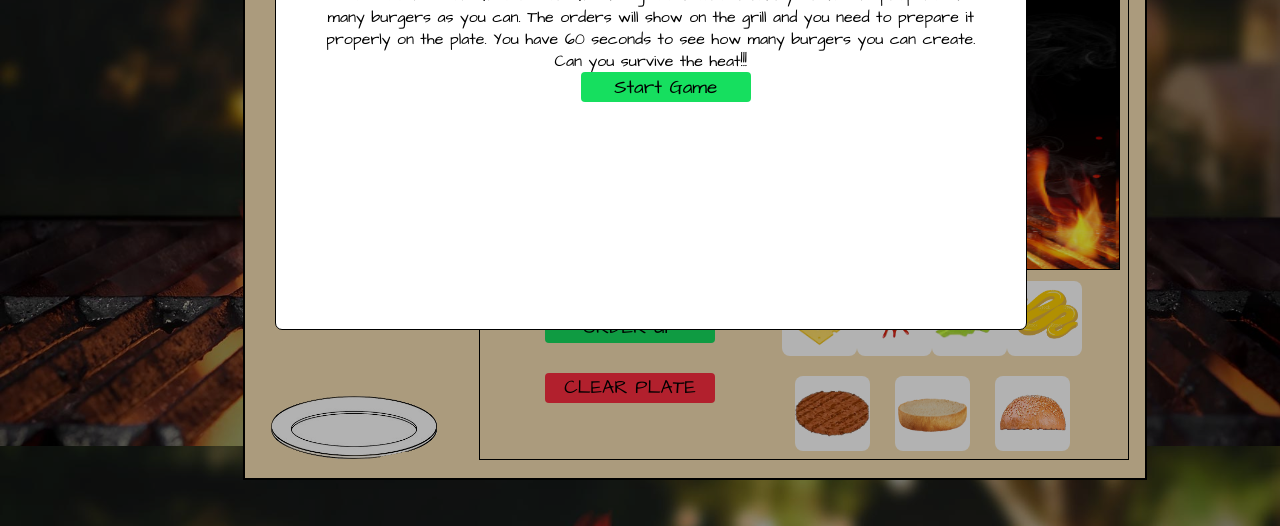
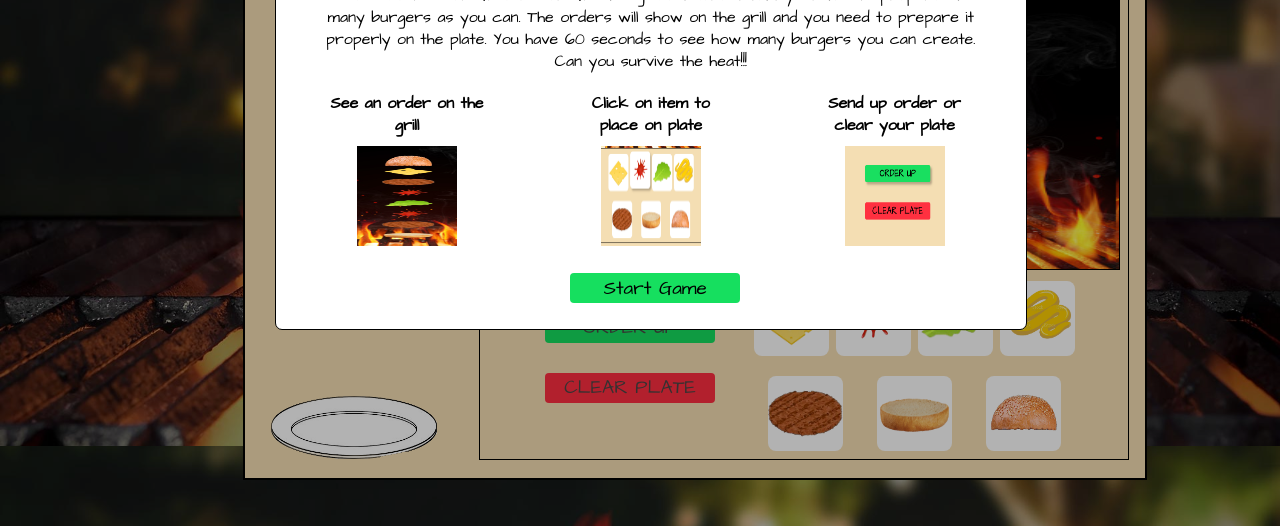
Before and after one commit to jonathan-dwight/over-grilled, a website built with webpack: page index.html in a window 1280 px wide. Shown: the part 274-800 px from the top of the page. Built offline with nearby package versions, Linux system fonts and the light colour scheme.

Commit message:
Add Styling to Modal

```diff
--- a/index.html
+++ b/index.html
@@ -5,6 +5,9 @@
     <meta name="viewport" content="width=device-width, initial-scale=1.0">
     <script src="https://kit.fontawesome.com/1dae5bf311.js" crossorigin="anonymous"></script>
     <link href="https://fonts.googleapis.com/css2?family=Architects+Daughter&display=swap" rel="stylesheet">
+    <!-- <link href="https://fonts.googleapis.com/css2?family=Source+Code+Pro:ital,wght@0,200;1,900&display=swap"
+        rel="stylesheet"> -->
+    <link href="https://fonts.googleapis.com/css2?family=Source+Code+Pro:ital,wght@0,200;1,900&display=swap" rel="stylesheet">
     <link rel="stylesheet" href="stylesheets/body.css" type="text/css">
     <link rel="stylesheet" href="stylesheets/game.css" type="text/css">
     <!-- <img src="../assets/buger-background.png" class="background-img" alt=""> -->
@@ -20,6 +23,20 @@
                 You have 60 seconds to see how many burgers you can create. Can
                 you survive the heat!!!
             </p>
+            <div class="instructions-box">
+                <div class="instructions-box-1">
+                    <p class="instructions-text">See an order on the grill</p>
+                    <img src="assets/order-screenshot.png" class="instructions-pic">
+                </div>
+                <div class="instructions-box-2">
+                    <p>Click on item to place on plate</p>
+                    <img src="assets/item-screenshot.png" class="instructions-pic">
+                </div>
+                <div class="instructions-box-3">
+                    <p>Send up order or clear your plate</p>
+                    <img src="assets/submit-screenshot.png" class="instructions-pic">
+                </div>
+            </div>
             <div>
                 <button id="start-button">Start Game</button>
             </div>
--- a/stylesheets/body.css
+++ b/stylesheets/body.css
@@ -91,6 +91,7 @@ body {
 
 #intro-content p {
   text-align: center;
+
 }
 
 #start-button {
@@ -104,7 +105,8 @@ body {
   position: relative;
   width: 150px;
   margin-bottom: 30px;
-  margin-left: 30px;
+  margin-left: 9px;
+  margin-top: 27px;
 }
 
 .logo-container {
@@ -122,7 +124,8 @@ body {
 .game-header {
   text-align: center;
   /* margin-right: 100px; */
-  color: Black;
+  /* color: #847979; */
+  color: #4d4747;
   font-size: 88px;
   /* padding-bottom: 10px; */
 }
@@ -153,3 +156,54 @@ body {
   margin-left: 63px;
   margin-top: 10px
 }
+
+.instructions-pic {
+    height: 100px;
+    width: 100px;
+}
+
+.instructions-box {
+  display: flex;
+  justify-content: space-between;
+  margin-top: 20px;
+}
+
+.instructions-box-1 {
+  display: flex;
+  flex-direction: column;
+  width: 25%;
+  align-items: center;
+}
+
+.instructions-box-1 p {
+  font-weight: 900;
+  margin-bottom: 10px;
+}
+
+.instructions-box-2 {
+  display: flex;
+  flex-direction: column;
+  width: 25%;
+  align-items: center;
+}
+
+.instructions-box-2 p {
+  font-weight: 900;
+  margin-bottom: 10px;
+}
+
+.instructions-box-3 {
+  display: flex;
+  flex-direction: column;
+  width: 25%;
+  align-items: center;
+}
+
+.instructions-box-3 p {
+  font-weight: 900;
+  margin-bottom: 10px;
+  /* font-family: 'Comfortaa', cursive;
+  font-family: 'Source Code Pro', monospace; */
+  /* font-family: 'Source Code Pro', monospace; */
+  /* font-weight: 900; */
+}
--- a/stylesheets/game.css
+++ b/stylesheets/game.css
@@ -77,7 +77,7 @@
   height: 30px;
   border-radius: 4px;
   background: #16df5f;
-  color: black;
+  color: #4d4747;
   font-size: 19px;
   text-align: center;
   position: relative;
@@ -91,7 +91,7 @@
   height: 30px;
   border-radius: 4px;
   background: #ff2f41;
-  color: black;
+  color: #4d4747;
   font-size: 19px;
   text-align: center;
   position: relative;
@@ -143,6 +143,7 @@
   justify-content: space-between;
   align-items: center;
   position: relative;
+  margin-right: 7px;
 }
 /*
 #top_bun {
@@ -198,14 +199,16 @@
 .timer {
     align-self: center;
     font-size: 23px;
-    font-weight: 700;
+    font-weight: 900;
+    color: #4d4747;
 }
 
 .score {
     align-self: center;
     font-size: 23px;
-    font-weight: 700;
+    font-weight: 900;
     margin-left: 30px;
+    color: #4d4747;
 }
 
 #check-mark {
```
Also changed, not shown: assets/buger-background.png (deleted), assets/buns.jpg (deleted), assets/burger-background-2.jpg (deleted), assets/github.png (deleted), assets/item-screenshot.png (added), assets/ketchup-icon.jpg (deleted), assets/linkedinicon.png (deleted), assets/mustard-icon.jpg (deleted), assets/order-screenshot.png (added), assets/submit-screenshot.png (added).
